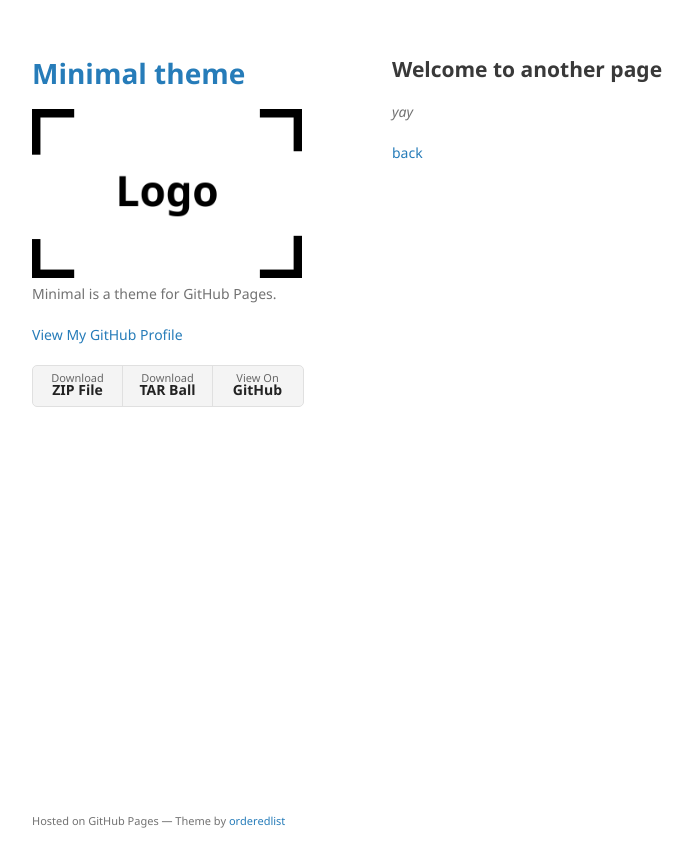
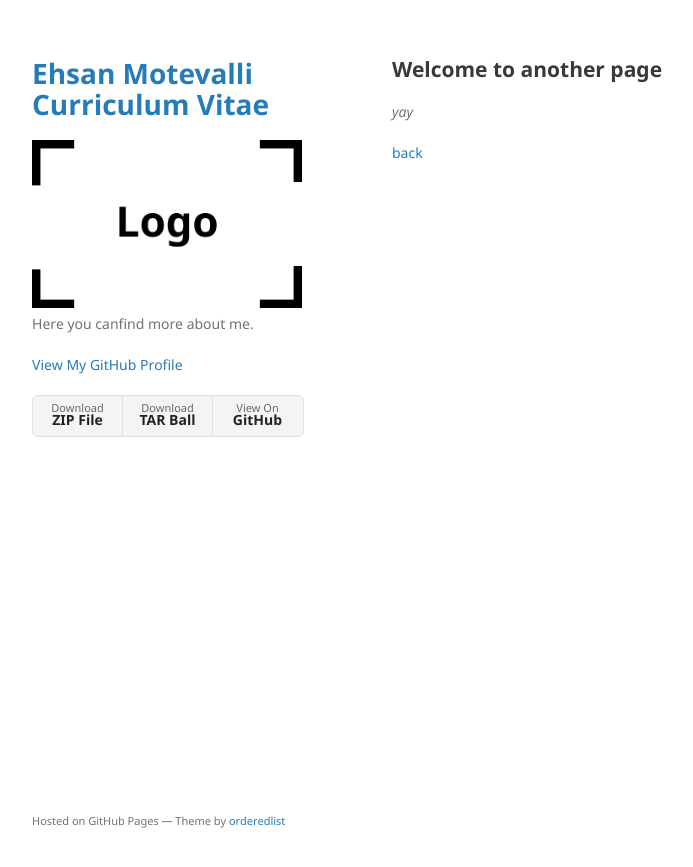
Before and after one commit to EhsanMotevalli/EhsanMotevalli.github.io, a Jekyll site: the page built from another-page.md, in a window 1280 px wide. Shown: the top 867 px of the page, without its empty margins (178-871 px from the left). Built offline with Jekyll 4.4.1, drawn with Linux system fonts in a browser that asks for light colours; our own code applies the rules of GitHub Pages for plain Markdown files.

Commit message:
Change title and description

```diff
--- a/_config.yml
+++ b/_config.yml
@@ -1,6 +1,6 @@
-title: Minimal theme
+title: Ehsan Motevalli Curriculum Vitae
 logo: /assets/img/logo.png
-description: Minimal is a theme for GitHub Pages.
+description: Here you canfind more about me.
 show_downloads: true
 google_analytics:
 theme: jekyll-theme-minimal
```
